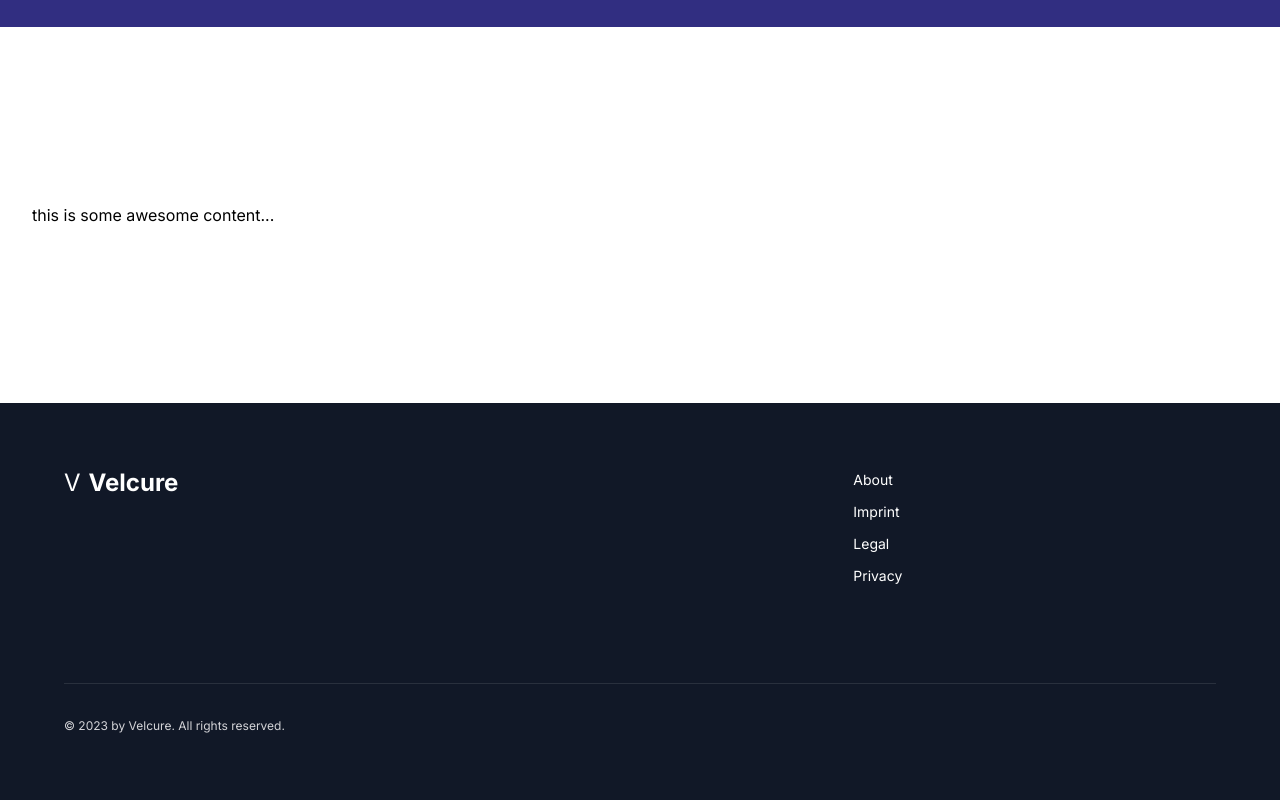
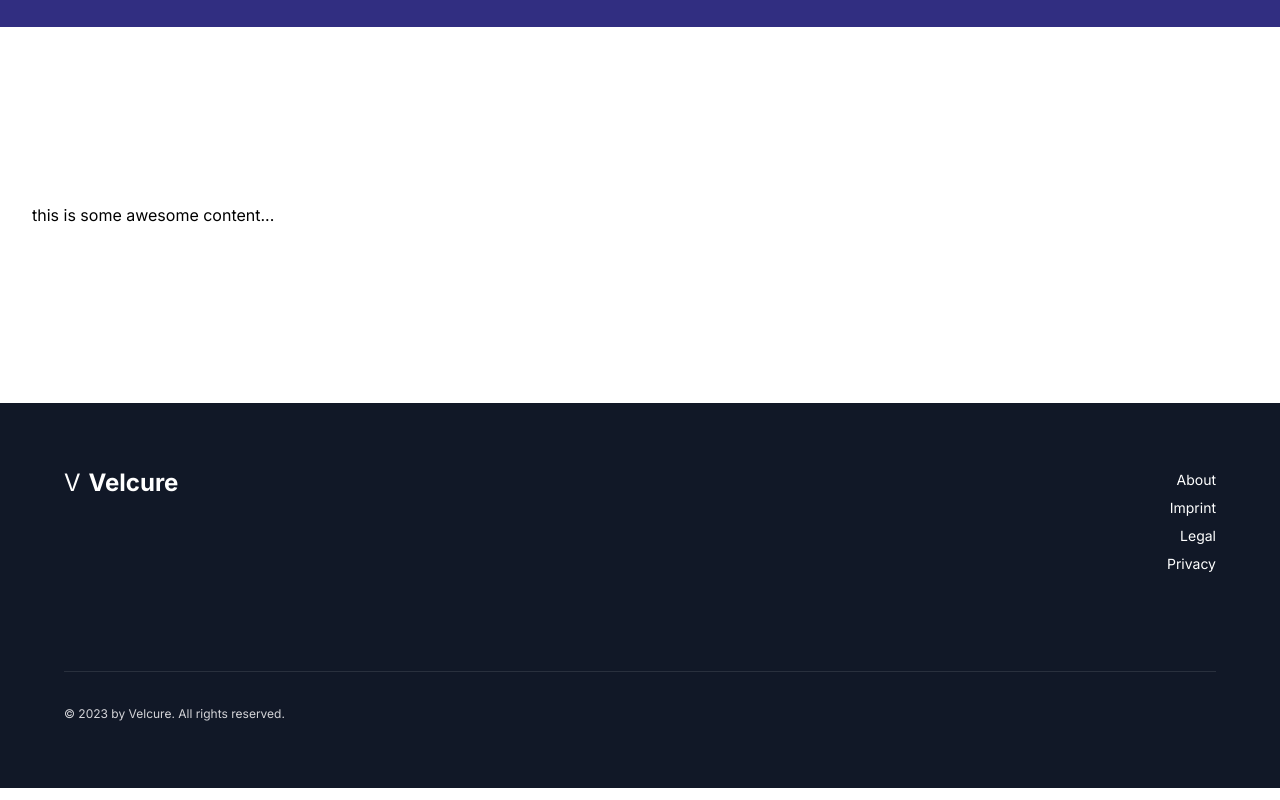
Before and after one commit to velcure/website, a Next.js app: page / in a window 1280 px wide. Shown: the part 1276-2076 px from the top of the page. Built offline with nearby package versions, Linux system fonts and the light colour scheme.

Commit message:
feat: copywrite

```diff
--- a/ui/site-footer.tsx
+++ b/ui/site-footer.tsx
@@ -19,7 +19,7 @@ export const SiteFooter: React.FC = () => {
             </Link>
           </div>
           <div className="col-span-12 flex flex-col space-y-1 md:col-span-4">
-            <ul className="space-y-2">
+            <ul className="space-y-1 md:text-right">
               <li>
                 <Link
                   href="/about"
```
